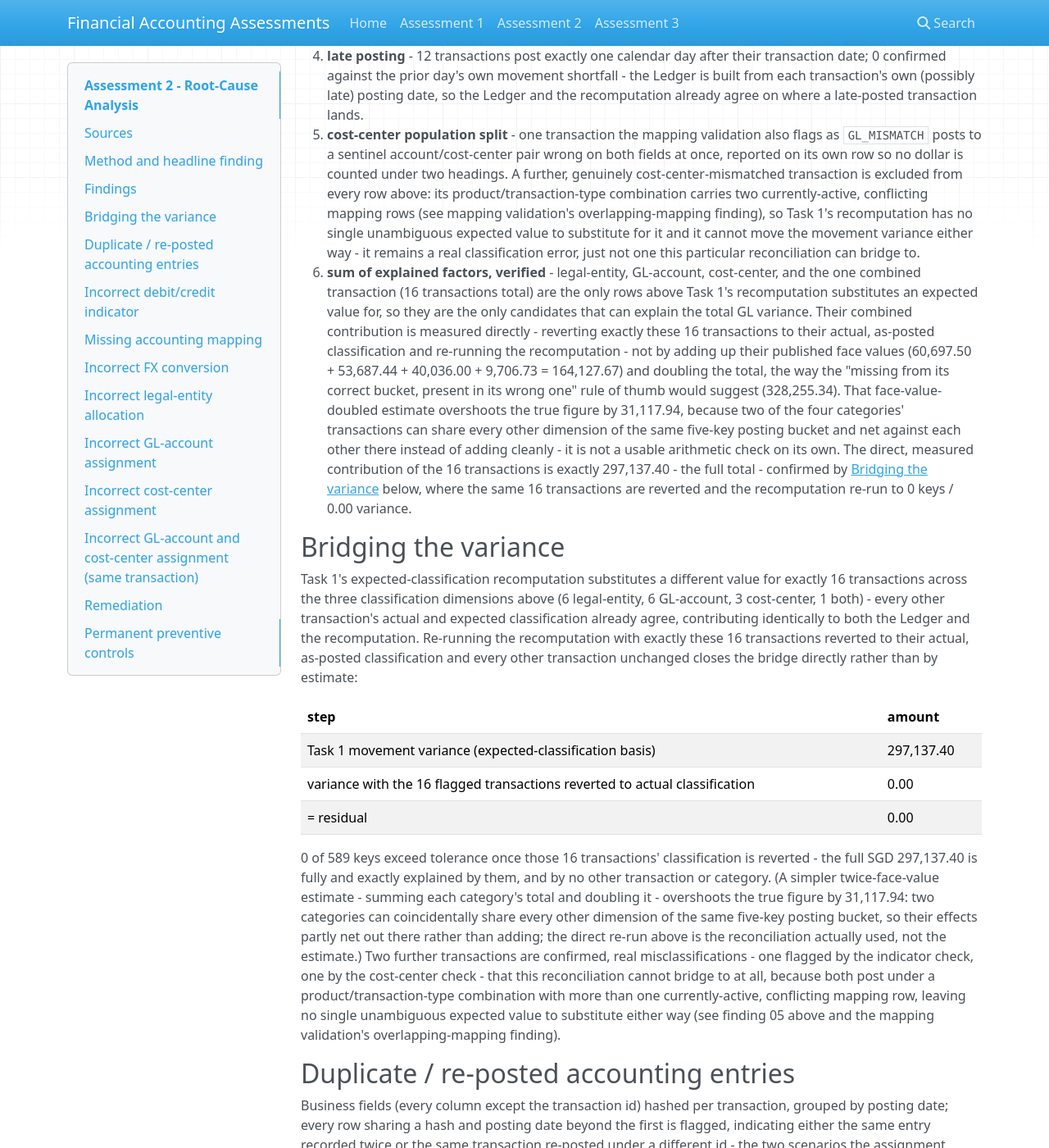
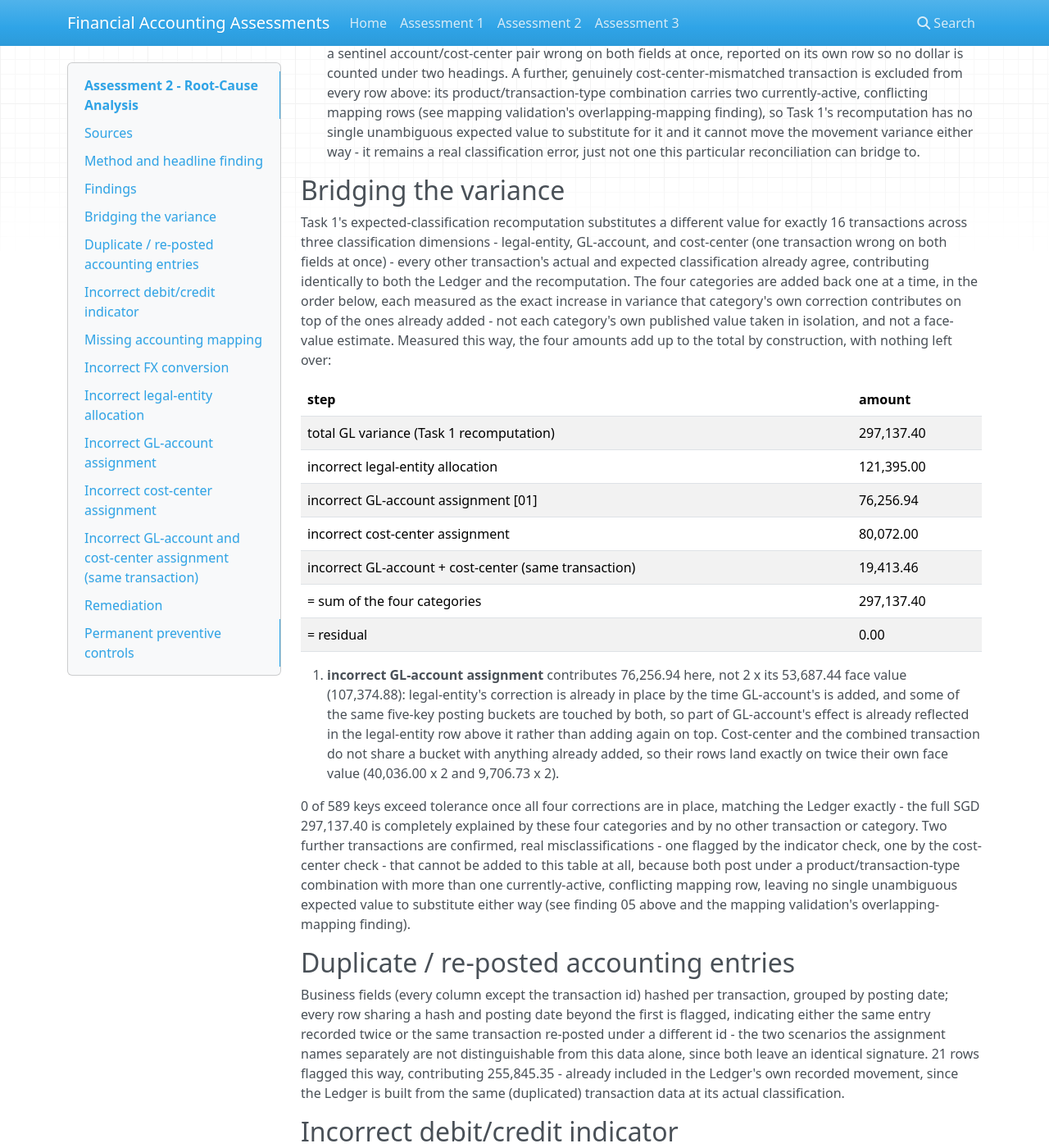
Before and after one commit to yayfalafels/de-financial-accounting-demo, an MkDocs documentation site: the page built from results/assessment-2/assessment-2-root-cause-analysis.md, in a window 1280 px wide and 1400 px high, scrolled down 1399 px. Shown: the whole window at 82% size. Built offline with MkDocs 1.6.1, drawn with Linux system fonts in a browser that asks for light colours; nearby versions of some CDN libraries; some of the changed text lies outside the part shown.

Commit message:
dev: [020] as02 root-cause bridging table - one table, itemized to total
Replaced the reversion-test table with a single sequential waterfall:
total GL variance at top, then the four classification categories added
back one at a time (legal-entity, GL-account, cost-center, combined),
each measured as the exact marginal increase in variance its own
correction contributes on top of the ones already added - computed
directly against the live seeded DB, not estimated. The four amounts
sum to the published total by construction (121,395.00 + 76,256.94 +
80,072.00 + 19,413.46 = 297,137.40), so the table is literally additive
rather than requiring a separate verification step to explain why a
face-value sum doesn't match.

Co-Authored-By: Claude Sonnet 5 <noreply@anthropic.com>

```diff
--- a/results/assessment-2/assessment-2-root-cause-analysis.md
+++ b/results/assessment-2/assessment-2-root-cause-analysis.md
@@ -27,28 +27,30 @@ Each of the categories the scenario names is checked independently rather than s
 | incorrect GL-account assignment        | 6           | 53,687.44                 |
 | incorrect cost-center assignment       | 3 [05]      | 40,036.00 [05]            |
 | incorrect GL-account + cost-center [05] | 1          | 9,706.73 [05]             |
-| **total GL variance** (Task 1 recomputation) | 589 keys | **297,137.40**       |
-| less: sum of explained factors, verified [06] | 16     | 297,137.40                |
-| = **residual**                         | -           | **0.00**                  |
 
 01. **duplicate entries, indicator, FX conversion, missing accounting mapping** - real, individually-verified findings, but none of them is a classification category Task 1's recomputation substitutes for, so none is expected to explain the movement variance (see the per-category notes below for why).
 02. **indicator** - `ref.accounting_mapping` keys the expected GL account and cost center off *both* the product code and the debit/credit indicator, so a transaction carrying the wrong indicator often becomes an exact match for a *different*, valid mapping row under the opposite indicator: not some field being wrong, but every field being right, filed under the wrong sign. 9 transactions flagged this way. This is independent of Task 1's Ledger reconciliation - it reads the transaction and mapping data directly - so it isn't affected by that reconciliation's own finding that a flipped indicator is pass-through to the Ledger's movement figures.
 03. **missing accounting mapping** - an audit-confidence gap, not a Ledger variance: these transactions keep their actual classification in Task 1's recomputation (no expected value to substitute), so they cannot contribute to the variance found.
 04. **late posting** - 12 transactions post exactly one calendar day after their transaction date; 0 confirmed against the prior day's own movement shortfall - the Ledger is built from each transaction's own (possibly late) posting date, so the Ledger and the recomputation already agree on where a late-posted transaction lands.
 05. **cost-center population split** - one transaction the mapping validation also flags as `GL_MISMATCH` posts to a sentinel account/cost-center pair wrong on both fields at once, reported on its own row so no dollar is counted under two headings. A further, genuinely cost-center-mismatched transaction is excluded from every row above: its product/transaction-type combination carries two currently-active, conflicting mapping rows (see mapping validation's overlapping-mapping finding), so Task 1's recomputation has no single unambiguous expected value to substitute for it and it cannot move the movement variance either way - it remains a real classification error, just not one this particular reconciliation can bridge to.
-06. **sum of explained factors, verified** - legal-entity, GL-account, cost-center, and the one combined transaction (16 transactions total) are the only rows above Task 1's recomputation substitutes an expected value for, so they are the only candidates that can explain the total GL variance. Their combined contribution is measured directly - reverting exactly these 16 transactions to their actual, as-posted classification and re-running the recomputation - not by adding up their published face values (60,697.50 + 53,687.44 + 40,036.00 + 9,706.73 = 164,127.67) and doubling the total, the way the "missing from its correct bucket, present in its wrong one" rule of thumb would suggest (328,255.34). That face-value-doubled estimate overshoots the true figure by 31,117.94, because two of the four categories' transactions can share every other dimension of the same five-key posting bucket and net against each other there instead of adding cleanly - it is not a usable arithmetic check on its own. The direct, measured contribution of the 16 transactions is exactly 297,137.40 - the full total - confirmed by [Bridging the variance](#bridging-the-variance) below, where the same 16 transactions are reverted and the recomputation re-run to 0 keys / 0.00 variance.
 
 ## Bridging the variance
 
-Task 1's expected-classification recomputation substitutes a different value for exactly 16 transactions across the three classification dimensions above (6 legal-entity, 6 GL-account, 3 cost-center, 1 both) - every other transaction's actual and expected classification already agree, contributing identically to both the Ledger and the recomputation. Re-running the recomputation with exactly these 16 transactions reverted to their actual, as-posted classification and every other transaction unchanged closes the bridge directly rather than by estimate:
+Task 1's expected-classification recomputation substitutes a different value for exactly 16 transactions across three classification dimensions - legal-entity, GL-account, and cost-center (one transaction wrong on both fields at once) - every other transaction's actual and expected classification already agree, contributing identically to both the Ledger and the recomputation. The four categories are added back one at a time, in the order below, each measured as the exact increase in variance that category's own correction contributes on top of the ones already added - not each category's own published value taken in isolation, and not a face-value estimate. Measured this way, the four amounts add up to the total by construction, with nothing left over:
 
-| step                                                                 | amount     |
-| ----------------------------------------------------------------------- | ------------ |
-| Task 1 movement variance (expected-classification basis)                  | 297,137.40     |
-| variance with the 16 flagged transactions reverted to actual classification | 0.00           |
-| = residual                                                             | 0.00           |
+| step                                                | amount        |
+| ------------------------------------------------------ | --------------- |
+| total GL variance (Task 1 recomputation)                 | 297,137.40        |
+| incorrect legal-entity allocation                         | 121,395.00        |
+| incorrect GL-account assignment [01]                      | 76,256.94         |
+| incorrect cost-center assignment                           | 80,072.00         |
+| incorrect GL-account + cost-center (same transaction)       | 19,413.46         |
+| = sum of the four categories                             | 297,137.40        |
+| = residual                                              | 0.00              |
 
-0 of 589 keys exceed tolerance once those 16 transactions' classification is reverted - the full SGD 297,137.40 is fully and exactly explained by them, and by no other transaction or category. (A simpler twice-face-value estimate - summing each category's total and doubling it - overshoots the true figure by 31,117.94: two categories can coincidentally share every other dimension of the same five-key posting bucket, so their effects partly net out there rather than adding; the direct re-run above is the reconciliation actually used, not the estimate.) Two further transactions are confirmed, real misclassifications - one flagged by the indicator check, one by the cost-center check - that this reconciliation cannot bridge to at all, because both post under a product/transaction-type combination with more than one currently-active, conflicting mapping row, leaving no single unambiguous expected value to substitute either way (see finding 05 above and the mapping validation's overlapping-mapping finding).
+01. **incorrect GL-account assignment** contributes 76,256.94 here, not 2 x its 53,687.44 face value (107,374.88): legal-entity's correction is already in place by the time GL-account's is added, and some of the same five-key posting buckets are touched by both, so part of GL-account's effect is already reflected in the legal-entity row above it rather than adding again on top. Cost-center and the combined transaction do not share a bucket with anything already added, so their rows land exactly on twice their own face value (40,036.00 x 2 and 9,706.73 x 2).
+
+0 of 589 keys exceed tolerance once all four corrections are in place, matching the Ledger exactly - the full SGD 297,137.40 is completely explained by these four categories and by no other transaction or category. Two further transactions are confirmed, real misclassifications - one flagged by the indicator check, one by the cost-center check - that cannot be added to this table at all, because both post under a product/transaction-type combination with more than one currently-active, conflicting mapping row, leaving no single unambiguous expected value to substitute either way (see finding 05 above and the mapping validation's overlapping-mapping finding).
 
 ## Duplicate / re-posted accounting entries
 
```
